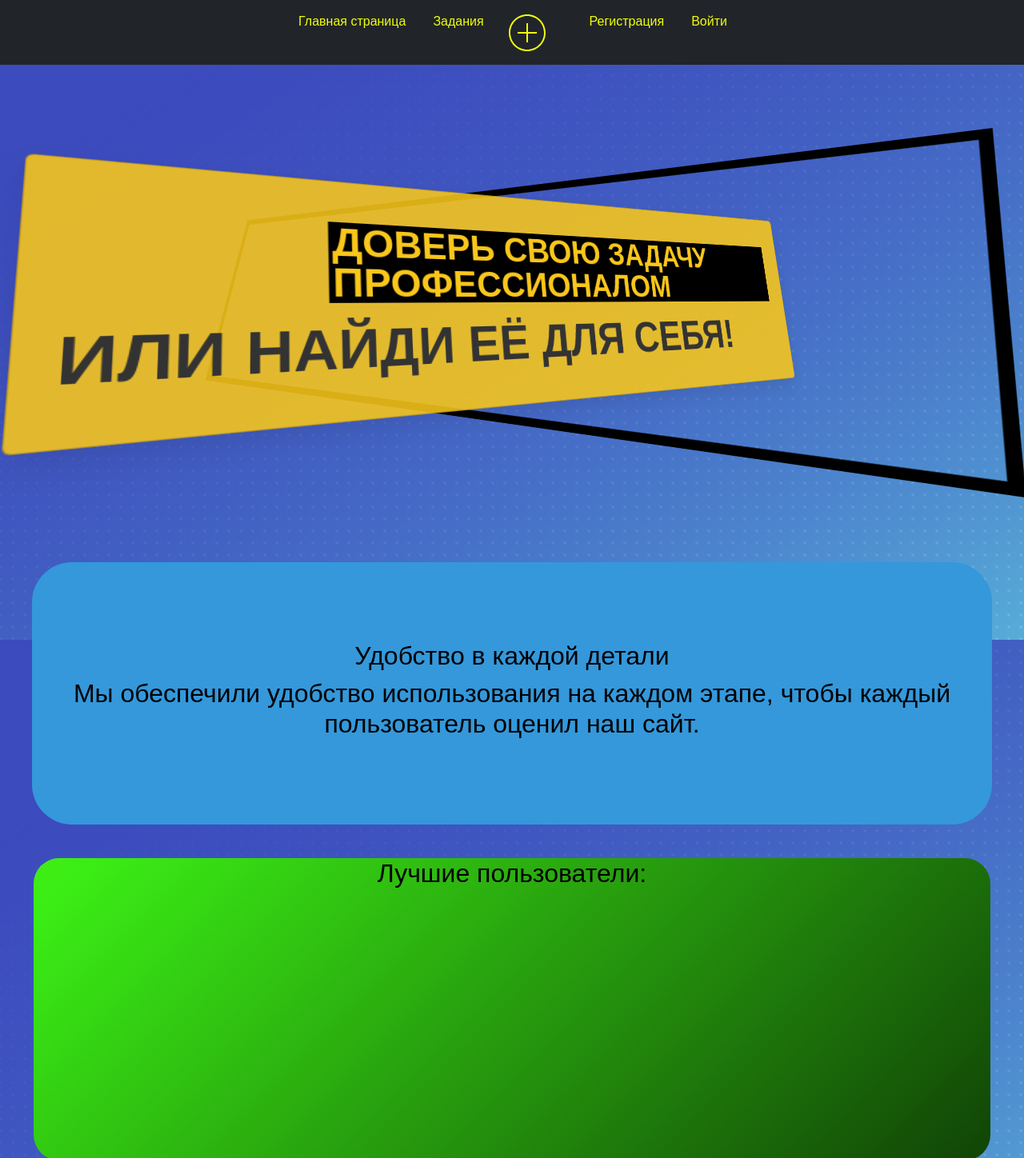
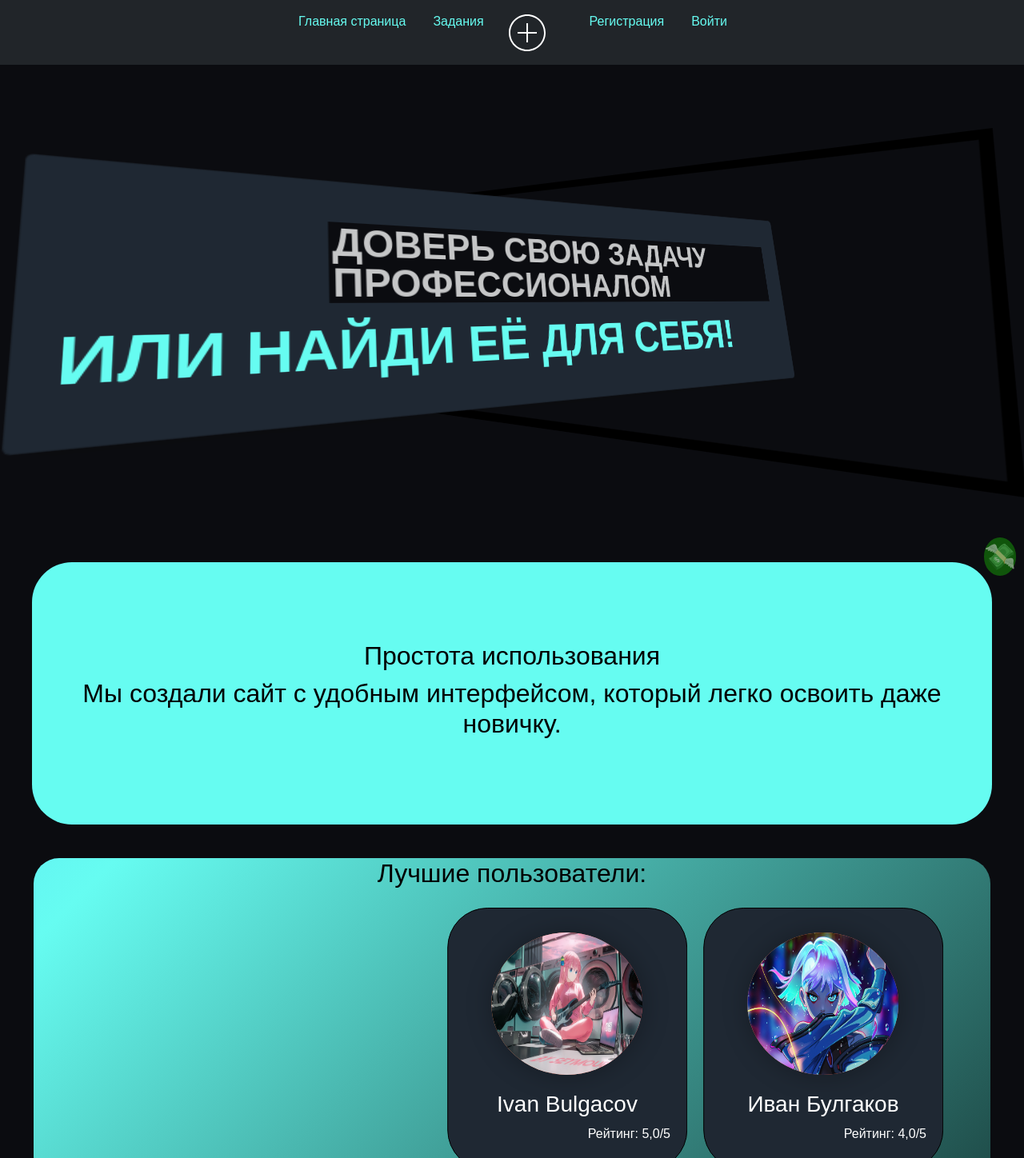
Before and after one commit to OnnnyxXx/Tasks, a Django app: page / in a window 1280 px wide. Shown: the top 1448 px of the page at 80% size. Run offline with Django 4.2, Linux system fonts and the light colour scheme; data comes from the database, SQL or seed files in the repository; some libraries are stand-ins or nearby versions.

Commit message:
An updated look + fixe favicon

```diff
--- a/coolsite/tasks_app/static/tasks_app/css/tasks_app.css
+++ b/coolsite/tasks_app/static/tasks_app/css/tasks_app.css
@@ -2,11 +2,9 @@
   width: 100%;
   height:100%;
 }
+
 body {
-  background:
-    linear-gradient(to bottom right, #3C4BBD 15%, transparent),
-    radial-gradient(circle at 100% 0%, rgba(255,255,255,.2) 10%, transparent 20%) center center / 15px 15px,
-    linear-gradient(to bottom right, #3C4BBD, #57ADD8);
+  background:  #0B0C10;
 }
 /*
 body {
@@ -38,7 +36,7 @@
   background-color: var(--var-bgcolor);
   color: var(--var-fontcolor);
 }
-*/
+
 .card {
   background-color: var(--var-bgcolor);
   color: var(--var-fontcolor);
@@ -50,7 +48,7 @@
 
 @media (prefers-color-scheme: dark) {
   :root {
-    --var-bgcolor: #333;
+    --var-bgcolor: #0B0C10;
     --var-fontcolor: #eee;
   }
 }
@@ -59,7 +57,7 @@
   background-color: var(--var-bgcolor);
   color: var(--var-fontcolor);
 }
-
+*/
 
 .features {
     padding: 1em;
@@ -112,7 +110,7 @@
     margin-block: 26px;
     margin-block-start: -1px;
     margin-left: 2px;
-    color: #f0ff0c;
+    color: #66FCF1;
 
 }
 }
--- a/coolsite/tasks_app/templates/tasks_app/index.html
+++ b/coolsite/tasks_app/templates/tasks_app/index.html
@@ -18,7 +18,7 @@
     }
 
 .profile-card{
-  background: #0ec76b;
+  background: #1F2833;
   border-radius: 50px;
   align-items: center;
   border: 1px solid black;
@@ -27,13 +27,17 @@
   justify-content: space-between;
 }
 
+.profile-card.h3{
+    color: white;
+}
+
 a {
     text-decoration: none; /* Убираем подчеркивание ссылок */
     color: #333;
 }
 .card a{
     text-decoration: none;
-    color: #333;
+    color: #66FCF1;
 }
 h2 {
     text-align: center;
@@ -43,33 +47,28 @@
 .slider {
   display: flex;
   flex-direction: row; /* изменяем направление главной оси на горизонтальное */
-  height: 300px;
+  height: 328px;
   overflow: hidden;
 }
 
 .slider .profile-card {
   width: 300px; /* задаем фиксированную ширину блока пользователя */
   margin-right: 20px; /* добавляем отступ между блоками */
-  animation: slide-left 9s linear infinite;
+  animation: slide-left 25s linear infinite;
 }
 
+.features {
+    padding: 1em;
+    padding: 1em;
+    width: 89%;
+    margin: auto;
+    text-align: center;
+    box-sizing: content-box;
+}
 
 @keyframes slide-left {
-  0% {
-    transform: translateX(0);
-  }
-  25% {
-    transform: translateX(-100%);
-  }
-  50% {
-    transform: translateX(-200%);
-  }
-  75% {
-    transform: translateX(-300%);
-  }
-  100% {
-    transform: translateX(-400%);
-  }
+   0% { transform: translateX(300%); }
+   100% { transform: translateX(calc(-400px * var(--count))); }
 }
 
 
@@ -83,7 +82,7 @@
 .card {
   grid-area: 1 / 1;
   transform: translateX(10px) rotateY(25deg) rotateX(10deg);
-  background: rgba(249, 198, 26, 0.88);
+  background: #1F2833;
   display: flex;
   justify-content: flex-start;
   align-items: center;
@@ -102,9 +101,9 @@
 
 }
 .card .enclosed {
-  background: #000;
+  background: #0B0C10;
   line-height: 1;
-  color: rgba(249, 198, 26, 1);
+  color:  #C5C6C7;
   padding: 0 5px;
   display: inline-block;
   transform: translate(-1px, 1px) scale(0.75);
@@ -145,10 +144,11 @@
 .center{
     padding: 160px;
 }
+
 .thebest{
     margin: 42px;
     border-radius: 32px;
-    background: linear-gradient(-45deg, #000000,  #3bed15, #f0ff04, #03fbfb);
+    background: linear-gradient(-45deg, #000000,  #66FCF1, #3586ff, #03fbfb);
     background-size: 400% 400%;
     animation: gradient 15s ease infinite;
 }
@@ -195,7 +222,7 @@
             justify-content: center;
             align-items: center;
             height: 41vh;
-            background-color: #3498db;
+            background-color: #66FCF1;
             color: white;
             text-align: center;
             border-radius: 50px;
@@ -370,6 +397,31 @@
     background-positon-x: 0px;
   }
 }
+
+
+.donation-link {
+  position: relative;
+  display: inline-block;
+}
+
+.donation-link a {
+  display: block;
+}
+
+.donate-icon {
+  position: fixed;
+  bottom: 80px;
+  right: 10px;
+  font-size: 2em;
+  color: rgba(255, 0, 0, 0.5); /* полупрозрачный круг */
+  cursor: pointer;
+  background: #18a90778;
+  border-radius: 50px/59px;
+}
+
+.donate-icon:hover {
+  color: rgba(255, 0, 0, 1); /* изменение цвета при наведении */
+}
 </style>
 <div class="center">
     <div class="wrapper">
@@ -406,12 +458,12 @@
                 <a href="{% url 'user_profile' profile.user.username %}">
                     <img src="{{ profile.profile_picture.url }}" alt="Profile picture" class="profile-picture">
                     <div class="user-info">
-                        <h3>{{ profile.first_name }} {{ profile.last_name }}</h3>
+                        <h3 style="color: white;">{{ profile.first_name }} {{ profile.last_name }}</h3>
                     </div>
                 </a>
                 <div class="user-rating" align="right">
                     {% if profile.avg_rating %}
-                        <p>Рейтинг: {{ profile.avg_rating }}/5</p>
+                        <p style="color: white;">Рейтинг: {{ profile.avg_rating }}/5</p>
                     {% else %}
                         <p>НЕТ ОТЗЫВОВ</p>
                     {% endif %}
@@ -429,26 +481,11 @@
 <!--    <p>Пока что лучших нет!</p>-->
 <!--    {% endif %}-->
 
-<script>
-    let currentSlide = 0;
-    showSlide();
-
-    function showSlide() {
-        const slides = document.getElementsByClassName('slide');
-
-        for (let i = 0; i < slides.length; i++) {
-            slides[i].style.display = 'none';
-        }
-
-        currentSlide++;
-        if (currentSlide > slides.length) {
-            currentSlide = 1;
-        }
-
-        slides[currentSlide - 1].style.display = 'block';
-        setTimeout(showSlide, 5000); // Показываем следующий слайд через 5 секунд
-    }
-</script>
+  <div class="donation-link">
+    <a target="_blank" href="https://www.donationalerts.com/r/onnnyxxx">
+      <span class="donate-icon">💸</span>
+    </a>
+  </div>
 
 
   <footer class="footer">
@@ -484,4 +521,7 @@
   </footer>
   <script type="module" src="https://unpkg.com/ionicons@5.5.2/dist/ionicons/ionicons.esm.js"></script>
   <script nomodule src="https://unpkg.com/ionicons@5.5.2/dist/ionicons/ionicons.js"></script>
+<script>
+  document.documentElement.style.setProperty('--count', '{{ best_profiles|length }}');
+</script>
 {% endblock %}
--- a/coolsite/tasks_app/templates/tasks_app/layout.html
+++ b/coolsite/tasks_app/templates/tasks_app/layout.html
@@ -2,10 +2,7 @@
 <html lang="en">
 <head>
     <!--    Иконка для сайта-->
-    <link rel="apple-touch-icon" sizes="180x180" href="static/tasks_app/img/apple-touch-icon.png">
-    <link rel="icon" type="image/png" sizes="32x32" href="static/tasks_app/img/favicon-32x32.png">
-    <link rel="icon" type="image/png" sizes="16x16" href="static/tasks_app/img/favicon-16x16.png">
-    <link rel="manifest" href="static/tasks_app/img/site.webmanifest">
+    <link rel="icon" href="/static/tasks_app/img/favicon.ico" type="image/x-icon">
     <!--  Конец favicon  -->
     <meta charset="UTF-8">
     <meta name="viewport" content="width=device-width, user-scalable=no, initial-scale=1.0, maximum-scale=1.0, minimum-scale=1.0">
@@ -72,7 +69,7 @@
             <li class="nav-item">
                 <a href="{% url 'create' %}" class="bloc-icon">
                     <div class="img">
-                        <svg xmlns="http://www.w3.org/2000/svg" fill="#f0ff0c"  x="0px" y="0px" width="100" height="50" viewBox="0 0 50 50">
+                        <svg xmlns="http://www.w3.org/2000/svg" fill="#fff"  x="0px" y="0px" width="100" height="50" viewBox="0 0 50 50">
                             <path d="M 25 2 C 12.264481 2 2 12.264481 2 25 C 2 37.735519 12.264481 48 25 48 C
                             37.735519 48 48 37.735519 48 25 C 48 12.264481 37.735519 2 25 2 z M 25 4 C 36.664481 4 46 13.335519 46
                             25 C 46 36.664481 36.664481 46 25 46 C 13.335519 46 4 36.664481 4 25 C 4 13.335519 13.335519 4 25 4 z M 24
--- a/coolsite/tasks_app_user/urls.py
+++ b/coolsite/tasks_app_user/urls.py
@@ -25,8 +25,8 @@
     path('<int:pk>/update', views.TasksUpdateView.as_view(), name='update_tasks'),
     path('<int:pk>/delete', views.TasksDeleteView.as_view(), name='delete_tasks'),
     path('profile/', views.profile, name='profile'),
-    path('user_home/', views.User_View, name='user_home'),
-    path('profile/', views.profile, name='profile'),
+    # path('user_home/', views.User_View, name='user_home'),
+    # path('profile/', views.profile, name='profile'),
     path('user_home/', views.User_View, name='user_home'),
     path('profile_user/<str:username>/', views.user_profile, name='user_profile'),
     path('profile_user/<str:username>/add_comment/', views.AddCommentView, name='add_comment'),
```
Also changed, not shown: other parts of coolsite/tasks_app/templates/tasks_app/index.html (+29 -2 lines), coolsite/tasks_app/templates/tasks_app/about.html (+32 -9 lines), coolsite/tasks_app_user/templates/tasks_app_user/home_user.html (+17 -1 lines), coolsite/tasks_app_user/templates/tasks_app_user/profile.html (+16 -0 lines), coolsite/tasks_app_user/templates/tasks_app_user/tasks_home.html (+14 -2 lines), coolsite/tasks_app_user/templates/tasks_app_user/user_profile.html (+17 -1 lines), coolsite/tasks_app/static/tasks_app/img/site.webmanifest.
